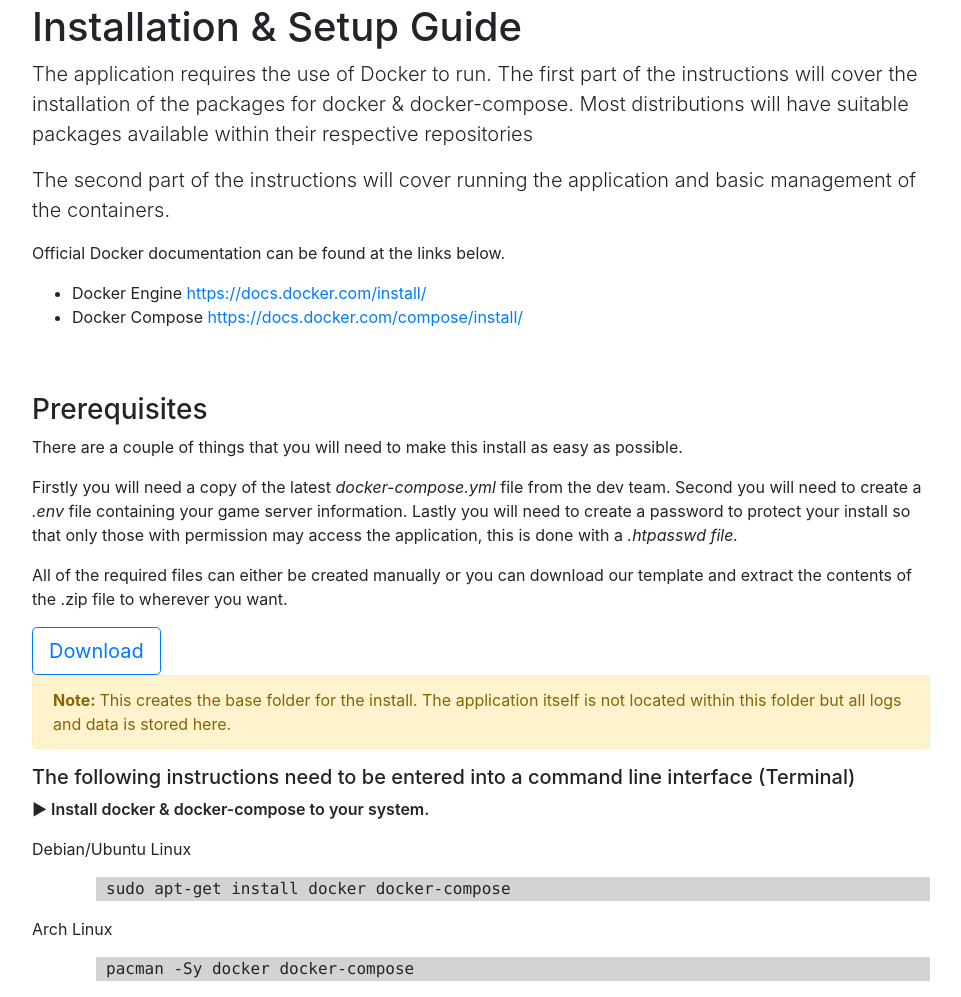
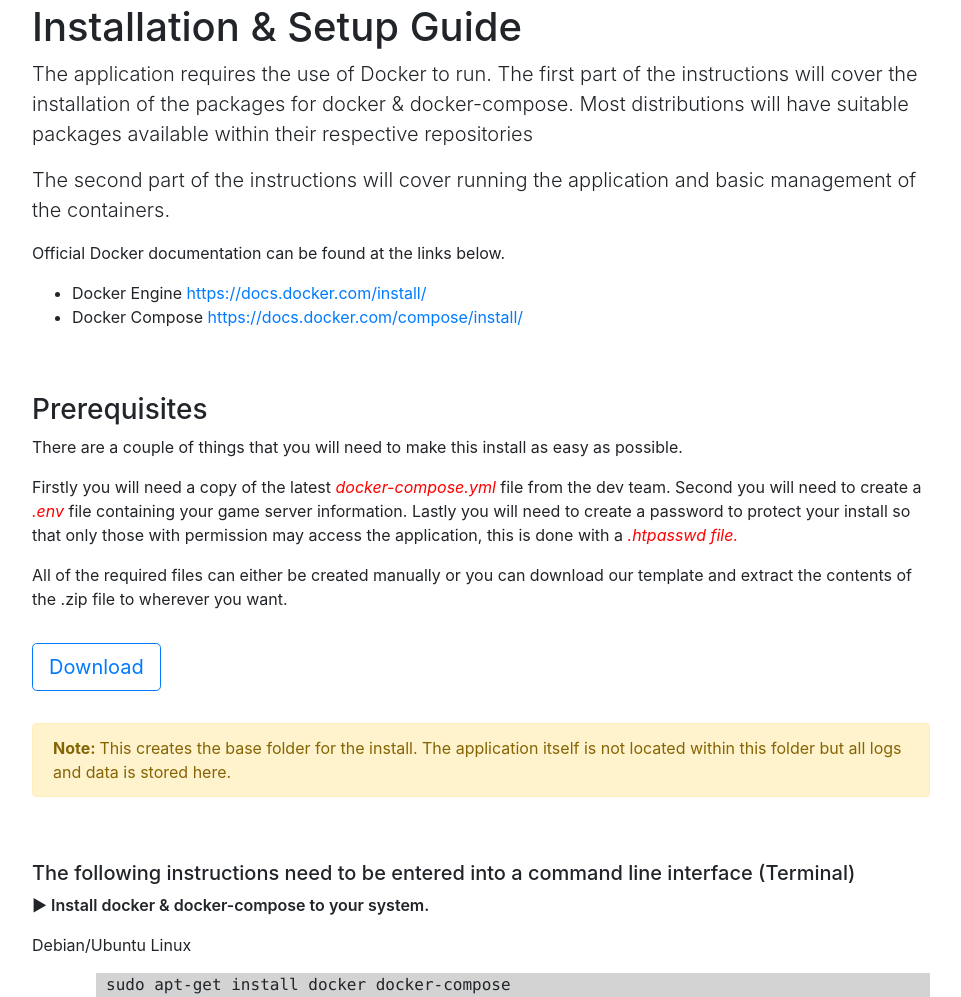
Before and after one commit to el1-x/rcon_website, a plain HTML site: page linux/index.html in a window 1280 px wide. Shown: the part 377-1374 px from the top of the page, without its empty margins (159-1120 px from the left). Drawn offline with nearby package versions, Linux system fonts and the light colour scheme.

Commit message:
Add files via upload

```diff
--- a/style.css
+++ b/style.css
@@ -5,6 +5,10 @@
 
 footer {
 	text-align: center;
+}
+
+em {
+	color: red;
 }
 
 /** Index & Contact **/
@@ -51,6 +55,10 @@
 	margin-bottom: 4rem;
 }
 
+.preq {
+	margin-bottom: 4rem;
+}
+
 .step {
 	font-size: 12pt;
 }
@@ -60,3 +68,8 @@
 	margin-left: 4rem;
 	padding-left: 10px;
 }
+
+#download {
+	margin-top: 1rem;
+	margin-bottom: 2rem;
+}
```
